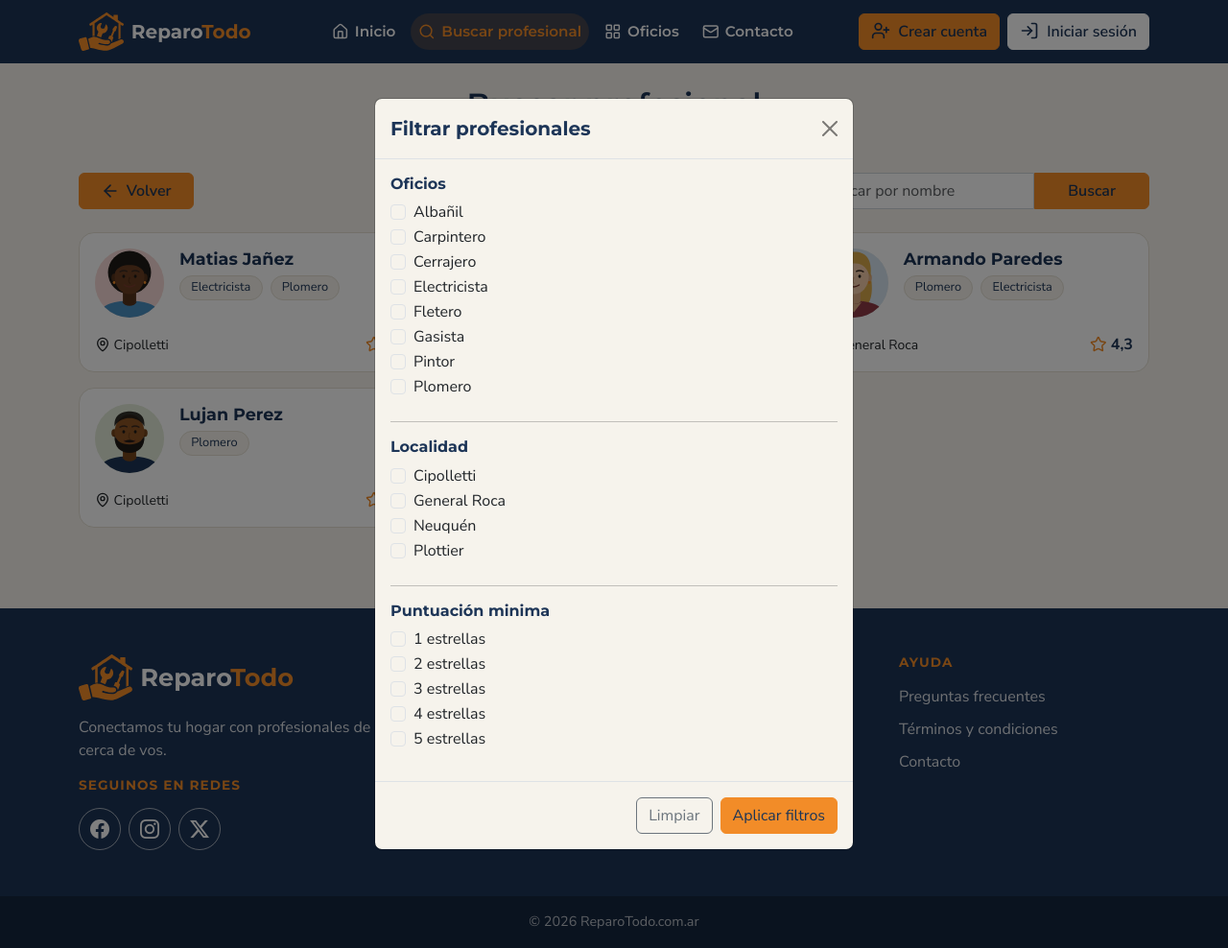
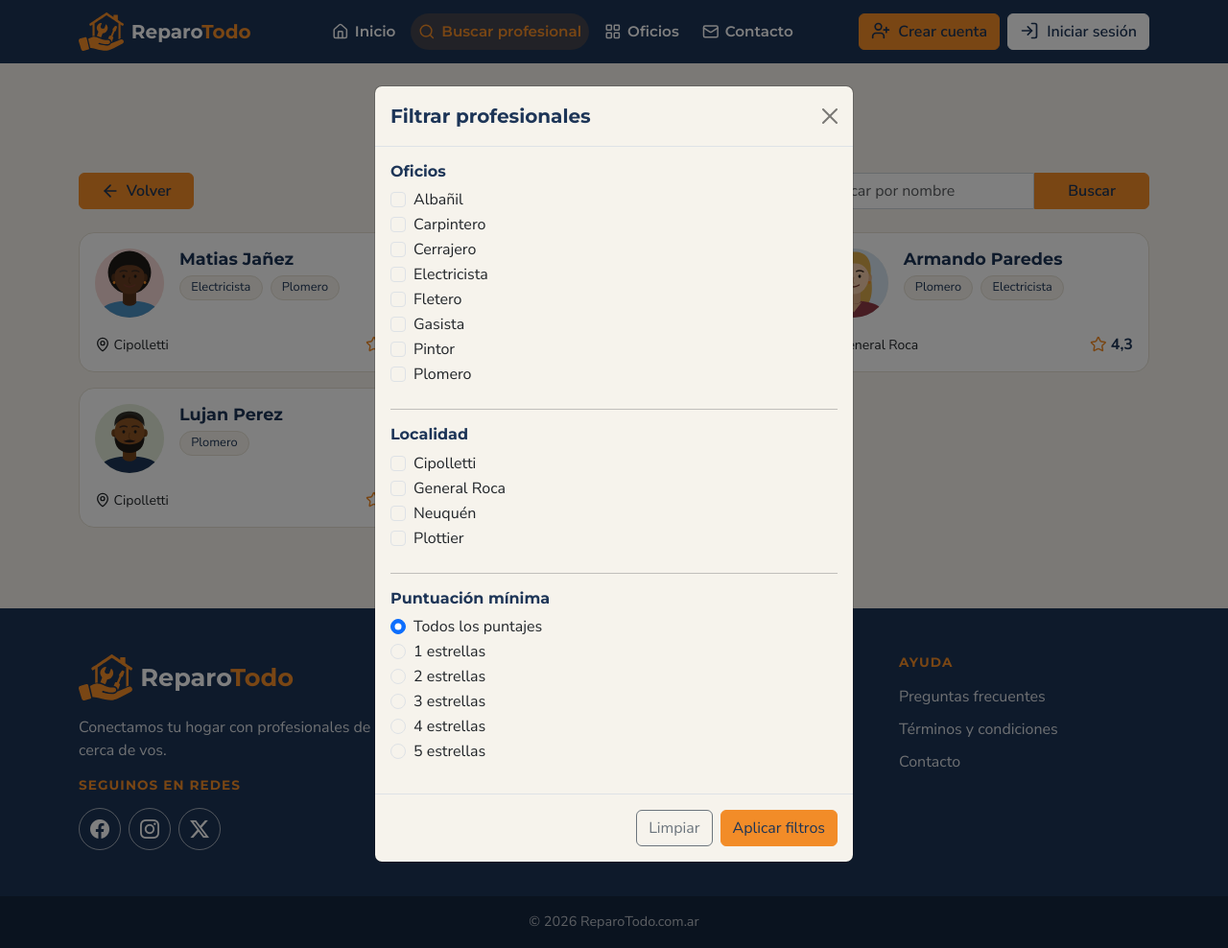
Before and after one commit to lautyMonte/reparoTodo, a Laravel app: page /buscador in a window 1280 px wide, after a click on "Filtros". Shown: the whole page at 96% size. Run offline with Laravel 12, Linux system fonts and the light colour scheme; data comes from the database, SQL or seed files in the repository; some libraries are stand-ins or nearby versions.

Commit message:
corregui la eleccion de puntuacion minima

```diff
--- a/app/Http/Controllers/ProfesionalController.php
+++ b/app/Http/Controllers/ProfesionalController.php
@@ -114,14 +114,13 @@ class ProfesionalController extends Controller
             'localidades' => ['nullable', 'array'],
             'localidades.*' => ['string', 'max:100'],
 
-            'puntajes' => ['nullable', 'array'],
-            'puntajes.*' => ['integer', 'between:1,5'],
+            'puntaje' => ['nullable', 'integer', 'between:1,5']
         ]);
 
         $buscar = trim($request->input('buscar', ''));
         $oficios = $request->input('oficios', []);
         $localidades = $request->input('localidades', []);
-        $puntajes = $request->input('puntajes', []);
+        $puntaje = $request->input('puntaje');
 
         $profesionales = Profesional::with([
             'user',
@@ -164,19 +163,17 @@ class ProfesionalController extends Controller
 
             ->get();
 
-        // Filtrar por puntuación minima
-        if (! empty($puntajes)) {
+       // Filtrar por puntuación mínima
+    if ($puntaje !== null && $puntaje !== '') {
 
-            $puntajeMinimo = min($puntajes);
+        $profesionales = $profesionales->filter(function ($profesional) use ($puntaje) {
 
-            $profesionales = $profesionales->filter(function ($profesional) use ($puntajeMinimo) {
+            return $profesional->resenas_avg_puntaje !== null
+                && $profesional->resenas_avg_puntaje >= $puntaje;
 
-                return $profesional->resenas_avg_puntaje !== null
-                    && $profesional->resenas_avg_puntaje >= $puntajeMinimo;
+        })->values();
 
-            })->values();
-
-        }
+    }
 
         return response()->json([
             'html' => view(
--- a/public/js/buscador.js
+++ b/public/js/buscador.js
@@ -113,20 +113,18 @@ document.addEventListener('DOMContentLoaded', () => {
         realizarBusqueda(true);
     });
 
-    // Limpiar filtros
+   // Limpiar filtros
     botonLimpiar.addEventListener('click', () => {
 
-        // Desmarcar todos los checkboxes
-        formularioFiltros.querySelectorAll('input[type="checkbox"]')
-            .forEach(checkbox => {
-                checkbox.checked = false;
-            });
+        // Restablecer todos los campos del formulario
+        formularioFiltros.reset();
 
-        // Eliminar los parámetros de oficios de la URL
+        // Eliminar los parámetros de los filtros de la URL
         const url = new URL(window.location.href);
 
         for (const parametro of [...url.searchParams.keys()]) {
-            if (parametro === 'oficios' || parametro.startsWith('oficios[')) {
+
+            if (parametro === 'oficios' || parametro.startsWith('oficios[') || parametro === 'localidades' || parametro.startsWith('localidades[') || parametro === 'puntaje') {
                 url.searchParams.delete(parametro);
             }
         }
@@ -150,11 +148,22 @@ document.addEventListener('DOMContentLoaded', () => {
     // Actualizar cantidad de filtros seleccionados
     function actualizarContadorFiltros() {
 
-        const filtrosSeleccionados = formularioFiltros.querySelectorAll(
-            'input[type="checkbox"]:checked'
+        // Contar checkboxes seleccionados
+        const checkboxes = formularioFiltros.querySelectorAll(
+        'input[type="checkbox"]:checked'
         );
 
-        const cantidad = filtrosSeleccionados.length;
+        // Comprobar si hay un puntaje seleccionado
+        const puntajeSeleccionado = formularioFiltros.querySelector(
+            'input[name="puntaje"]:checked'
+        );
+
+        // Sumar los filtros seleccionados
+        let cantidad = checkboxes.length;
+
+        if (puntajeSeleccionado && puntajeSeleccionado.value !== '') {
+            cantidad++;
+        }
 
         contadorFiltros.textContent = cantidad;
 
--- a/resources/views/profesional/index.blade.php
+++ b/resources/views/profesional/index.blade.php
@@ -92,24 +92,33 @@
                     </div>
 
                     <hr>
-                    {{-- FILTRO POR PUNTUACIÓN MINIMA--}}
+                    {{-- FILTRO POR PUNTUACIÓN MÍNIMA --}}
                     <div class="mb-3">
 
-                        <h6 class="fw-bold">Puntuación minima</h6>
+                        <h6 class="fw-bold">Puntuación mínima</h6>
+
+                        <div class="form-check">
+                            <input class="form-check-input" type="radio" name="puntaje" value="" id="puntaje-todos" checked>
+                                <label class="form-check-label" for="puntaje-todos">
+                                    Todos los puntajes
+                                </label>
+                        </div>
 
                         @foreach ([1, 2, 3, 4, 5] as $puntaje)
 
-                            <div class="form-check">
+                        <div class="form-check">
 
-                                <input class="form-check-input" type="checkbox" name="puntajes[]" value="{{ $puntaje }}" id="puntaje-{{ $puntaje }}">
+                            <input class="form-check-input" type="radio" name="puntaje" value="{{ $puntaje }}" id="puntaje-{{ $puntaje }}">
 
                                 <label class="form-check-label" for="puntaje-{{ $puntaje }}">
                                     {{ $puntaje }} estrellas
                                 </label>
-                            </div>
+
+                        </div>
+
                         @endforeach
+
                     </div>
-                </form>
 
                     </div>
                         {{-- Botones --}}
```
